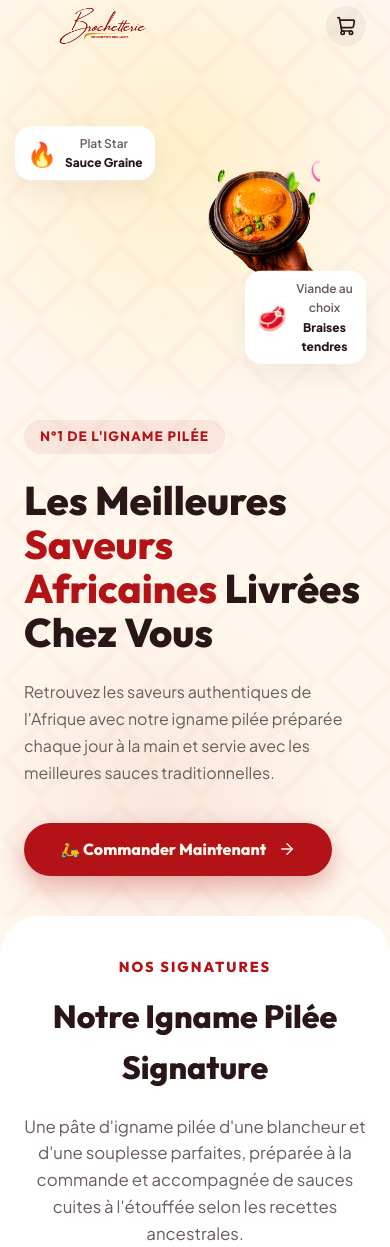
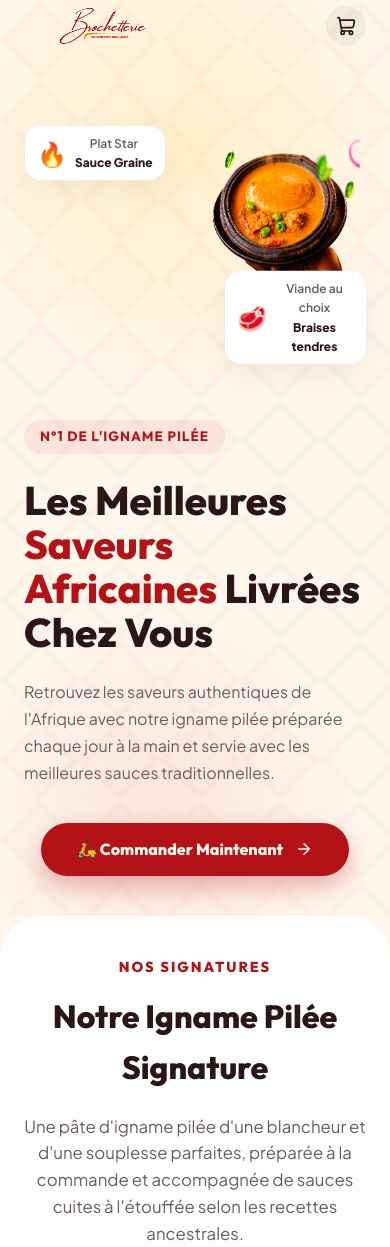
Before and after one commit to aikoulrich9-boop/brochetterie-landing-page, a React (Vite) app: page / in a window 390 px wide. Shown: the top 1247 px of the page. Built offline with nearby package versions, Linux system fonts and the light colour scheme.

Commit message:
style(mobile): increase hero image size and center CTA button on mobile

```diff
--- a/src/components/Hero.jsx
+++ b/src/components/Hero.jsx
@@ -116,6 +116,7 @@ export default function Hero() {
 
             {/* Buttons & Conversion */}
             <div
+              className="hero-btn-container"
               style={{
                 display: 'flex',
                 flexWrap: 'wrap',
--- a/src/index.css
+++ b/src/index.css
@@ -349,7 +349,7 @@ h1, h2, h3, h4, h5, h6 {
   }
   .floating-image img {
     width: 100% !important;
-    max-width: 250px !important;
+    max-width: 330px !important;
     transform: none !important;
   }
   .steam-container {
@@ -359,7 +359,7 @@ h1, h2, h3, h4, h5, h6 {
   .hero-badge-left {
     top: 15% !important;
     left: 50% !important;
-    margin-left: -180px !important;
+    margin-left: -170px !important;
     right: auto !important;
     font-size: 0.8rem !important;
     padding: 8px 12px !important;
@@ -367,7 +367,7 @@ h1, h2, h3, h4, h5, h6 {
   .hero-badge-right {
     bottom: 12% !important;
     left: 50% !important;
-    margin-left: 50px !important;
+    margin-left: 30px !important;
     right: auto !important;
     font-size: 0.8rem !important;
     padding: 8px 12px !important;
@@ -375,6 +375,10 @@ h1, h2, h3, h4, h5, h6 {
   .hero-badge-left p, .hero-badge-right p {
     font-size: 0.75rem !important;
   }
+  .hero-btn-container {
+    justify-content: center !important;
+    width: 100% !important;
+  }
   .hero-cta-btn {
     padding: 14px 36px !important;
     font-size: 1rem !important;
```
